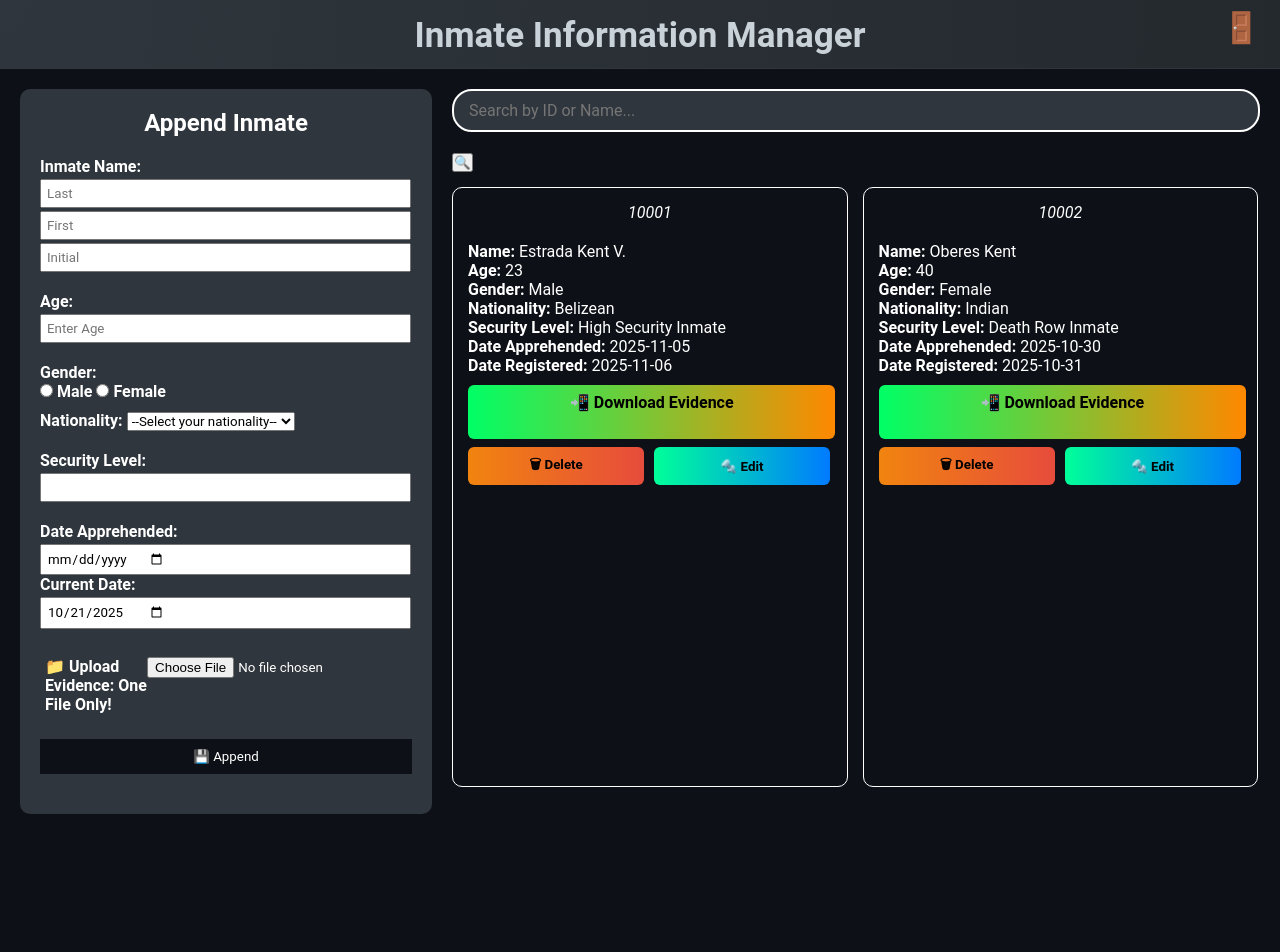
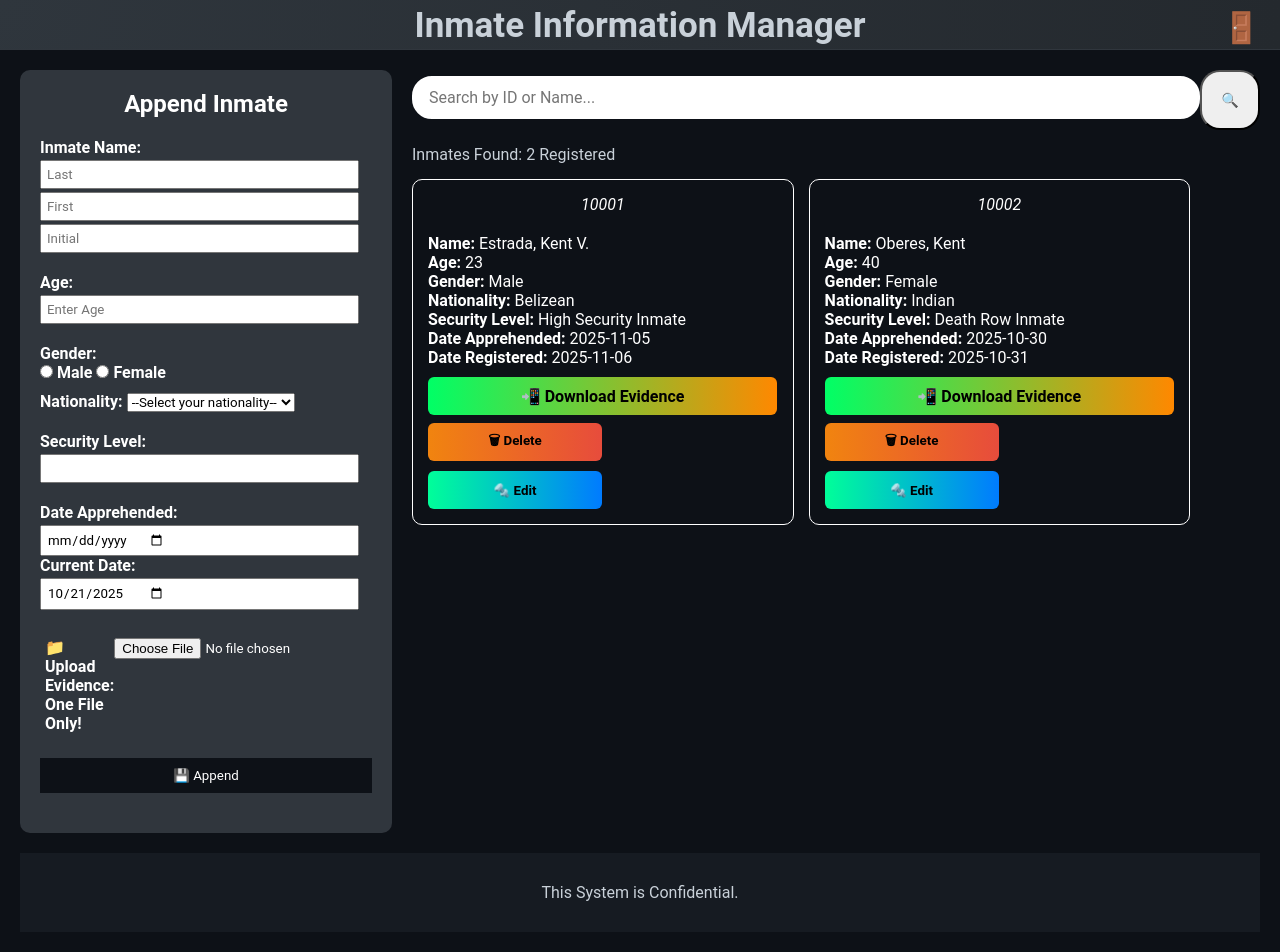
Before and after one commit to craigman123/python-project, a Flask app: page /search in a window 1280 px wide. Run offline with Flask 3, Linux system fonts and the light colour scheme; a user stored in the database is signed in.

Commit message:
Added some Features

```diff
--- a/main.py
+++ b/main.py
@@ -37,6 +37,7 @@ class User(db.Model):
     id = db.Column(db.Integer, primary_key=True)
     username = db.Column(db.String(150), unique=True, nullable=False)
     password_hash = db.Column(db.String(256), nullable=False)
+    badge = db.Column(db.Integer, unique=True, nullable=False )
     posts = db.relationship('Post', backref='author', lazy=True)
 
     def set_password(self, password):
@@ -71,8 +72,7 @@ def dashboard():
 
     if request.method == 'POST':
 
-        name = f"{request.form.get('last', '')} {request.form.get('first', '')} {request.form.get('initial', '')}".strip()
-
+        name = f"{request.form.get('last', '').capitalize()} {request.form.get('first', '').capitalize()} {request.form.get('initial', '').capitalize()}".strip()
         age = int(request.form['age'])
         gender = request.form['gender']
         nationality = request.form['nationality']
@@ -145,10 +145,12 @@ def search_inmates():
 def login():
     username = request.form['username']
     password = request.form['password']
-    user = User.query.filter_by(username=username).first()
+    badge = int(request.form['badge'])
+    user = User.query.filter_by(username=username, badge=badge).first()
 
     if user and user.check_password(password):
         session['username'] = username
+        session['badge'] = badge
         return redirect(url_for('dashboard'))
     else:
         error = "Invalid username or password - Register First:"
@@ -158,16 +160,24 @@ def login():
 def register():
     username = request.form['new_username']
     password = request.form['new_password']
-    user = User.query.filter_by(username=username).first()
-    if user:
+    badge = int(request.form['new_badge'])
+
+    existing_user = User.query.filter_by(username=username).first()
+    existing_badge = User.query.filter_by(badge=badge).first()
+
+    if existing_user:
         return render_template('index.html', error="Username already exists.")
-    else:
-        new_user = User(username=username)
-        new_user.set_password(password)
-        db.session.add(new_user)
-        db.session.commit()
-        session['username'] = username
-        return redirect(url_for('dashboard'))
+    elif existing_badge:
+        return render_template('index.html', error="Badge number already exists.")
+
+    new_user = User(username=username, badge=badge)
+    new_user.set_password(password)
+    db.session.add(new_user)
+    db.session.commit()
+
+    session['username'] = username
+    session['badge'] = badge
+    return redirect(url_for('dashboard'))
 
 @app.route('/logout')
 def logout():
@@ -199,7 +209,7 @@ def edit_inmate(inmate_id):
     inmate = Inmate.query.get_or_404(inmate_id)
 
     if request.method == 'POST':
-        inmate.name = f"{request.form['last']} {request.form['first']} {request.form['initial']}"
+        inmate.name = f"{request.form['last'].capitalize()} {request.form['first'].capitalize()} {request.form['initial'].capitalize()}"
         inmate.age = int(request.form['age'])
         inmate.gender = request.form['gender']
         inmate.nationality = request.form['nationality']
--- a/static/style.css
+++ b/static/style.css
@@ -315,11 +331,12 @@ main aside form input[type="submit"] {
     /*Feed Section*/
 
 .feed-section {
-    flex: 2 1 600px;
+    flex: 2 1 100%;
     display: flex;
     flex-wrap: wrap;
     gap: 15px;
-    min-width: 300px;
+    width: 100%;
+
 }
 
 .post {
@@ -381,19 +399,52 @@ main aside form input[type="submit"] {
     color: #000;
 }
 
+.editdel-btn .edit-btn,
+.editdel-btn .delete-btn,
+.editdel-btn .download-btn {
+    flex: 1 1 100%;
+}
+
 :root{
-    --space: 176px;
+    --space: 174px;
 }
 
 .editdel-btn{
+    width: 100%;
     display: flex;
+    flex-direction: row;
+    justify-content: space-between;
     gap: 10px;
+    flex-wrap: wrap;
+}
+
+.editdel-btn button {
+    width: 100%;
+    height: 38px;
+    font-weight: 600;
+    border: none;
+    border-radius: 6px;
+    cursor: pointer;
+    transition: all 0.3s ease;
+}
+
+.editdel-btn > div {
+    flex: 1 1 40%;
 }
 
 .download-btn a {
     background: linear-gradient(90deg, #00ff66, #ff8800);
     text-decoration: none;
-    width: 177%;
+    flex-wrap: wrap;
+    width: 190%;
+    text-align: center;
+    display: inline-block;
+    margin: 0 auto;
+    padding: 10px;
+    font-size: 1rem;
+    border-radius: 6px;
+    font-weight: 600;
+    transition: all 0.3s ease;
 }
 
 .download-btn a:hover {
@@ -581,16 +642,49 @@ html, body {
     text-decoration: underline;
 }
 
+*, *::before, *::after {
+    box-sizing: border-box;
+}
+
 /*search input */
 
 .search-input {
     border: 2px solid var(--text2);
-    background-color: var(--border);
+    background-color: var(--text2);
     border-radius: 20px;
     padding: 10px 15px;
     width: 100%;
     max-width: 1000px;
     font-size: 16px;
     box-sizing: border-box;
-    margin-bottom: 20px;
+    margin-bottom: 5px;
+    flex: 1;
 }
+
+.search-form {
+    display: flex;
+    align-items: center;
+}
+
+.search-form button {
+    padding: 5px 10px;
+    font-size: 14px;
+    cursor: pointer;
+    border-radius: 20px;
+}
+
+.btn{
+    width: 60px;
+    height: 60px;
+    font-size: 20px;
+}
+
+/* footer */
+
+footer{
+    width: 100%;
+    background-color: var(--bg-second);
+    text-align: center;
+    padding: 30px;
+
+}
--- a/templates/dashboard.html
+++ b/templates/dashboard.html
@@ -25,7 +25,7 @@
                         <label>Inmate Name:</label>
                         <input name="last" placeholder="Last" required>
                         <input name="first" placeholder="First" required>
-                        <input name="initial" placeholder="Initial" required>
+                        <input name="initial" placeholder="Initial" >
 
                     </div>
 
@@ -121,16 +121,24 @@
             </div>
         </section>
         <div class="feed-wrapper">
-        <form method="get" action="{{ url_for('search_inmates') }}">
+        <form method="get" action="{{ url_for('search_inmates') }}" class="search-form">
             <input class="search-input" name="q" placeholder="Search by ID or Name..." value="{{ request.args.get('q','') }}">
-            <button type="submit">🔍</button>
+            <button class="btn" type="submit">🔍</button>
         </form>
 
+        <div>
+            <p>Inmates Found: <span>{{ posts|length }}</span> Registered</p>
+        </div>
+
+
         <section class="feed-section">
-            {% for post in posts %}
+        {% for post in posts %}
             <div class="post">
                 <div class="id"><p>{{ post.id }}</p></div>
-                <p><strong>Name: </strong>{{ post.name }}</p>
+                <p><strong>Name: </strong>
+                    {% set parts = post.name.split() %}
+                    {{ parts[0] }}, {{ ' '.join(parts[1:]) }}
+                </p>
                 <p><strong>Age: </strong>{{ post.age }}</p>
                 <p><strong>Gender: </strong>{{ post.gender }}</p>
                 <p><strong>Nationality: </strong>{{ post.nationality }}</p>
@@ -141,13 +149,15 @@
                 <div class="interact-btn">
                     {% if post.evidence_file %}
                     <div class="download-btn">
-                        <a href="{{ url_for('static', filename='uploads/' ~ post.evidence_file) }}" target="_blank">📲 Download Evidence</a>
+                        <a href="{{ url_for('static', filename='uploads/' ~ post.evidence_file) }}" target="_blank">
+                            📲 Download Evidence</a>
                     </div>
                     {% endif %}
                     <div class="editdel-btn">
                         <div class="delete-btn">
                             <form action="{{ url_for('delete_inmate', inmate_id=post.id) }}" method="post">
-                                <button type="submit" onclick="return confirm('Are you sure you want to delete this inmate?');">🗑 Delete</button>
+                                <button type="submit" onclick="return confirm('Are you sure you want to delete this inmate?');">
+                                    🗑 Delete</button>
                             </form>
                         </div>
                         <div class="edit-btn">
@@ -163,5 +173,10 @@
             {% endfor %}
         </section>
     </div>
+    <footer>
+        <div class="footer">
+            This System is Confidential.
+        </div>
+    </footer>
 </div>
 {% endblock %}
--- a/templates/edit_inmate.html
+++ b/templates/edit_inmate.html
@@ -13,7 +13,7 @@
 
     <main class="edit-main">
         <section class="edit-section">
-            <h2 class="edit-form-title">Edit Inmate Information</h2>
+                <h2 class="edit-form-title">Edit Inmate Information</h2>
 
             <form action="{{ url_for('edit_inmate', inmate_id=inmate.id) }}"
                   method="post" enctype="multipart/form-data" id="edit-inmate-form">
@@ -23,7 +23,7 @@
                     <div class="name-inputs">
                         <input type="text" name="last" placeholder="Last" value="{{ last }}" required>
                         <input type="text" name="first" placeholder="First" value="{{ first }}" required>
-                        <input type="text" name="initial" placeholder="M.I." value="{{ initial }}" required>
+                        <input type="text" name="initial" placeholder="M.I." value="{{ initial }}">
                     </div>
                 </div>
 
```
Also changed, not shown: other parts of static/style.css (+45 -18 lines), static/uploads/72963046390846c5a55a623b1eee8f1a.py (added, +22 -0 lines), templates/index.html (+10 -3 lines), instance/iims_1.0.db, static/uploads/3ac7614f1b2b4ee3b2a4fb86972979d1.png (added), static/uploads/cd0561c781de4b46bd3e815c706751a5.png (added). Lines whose indentation alone changed are shown as unchanged.
